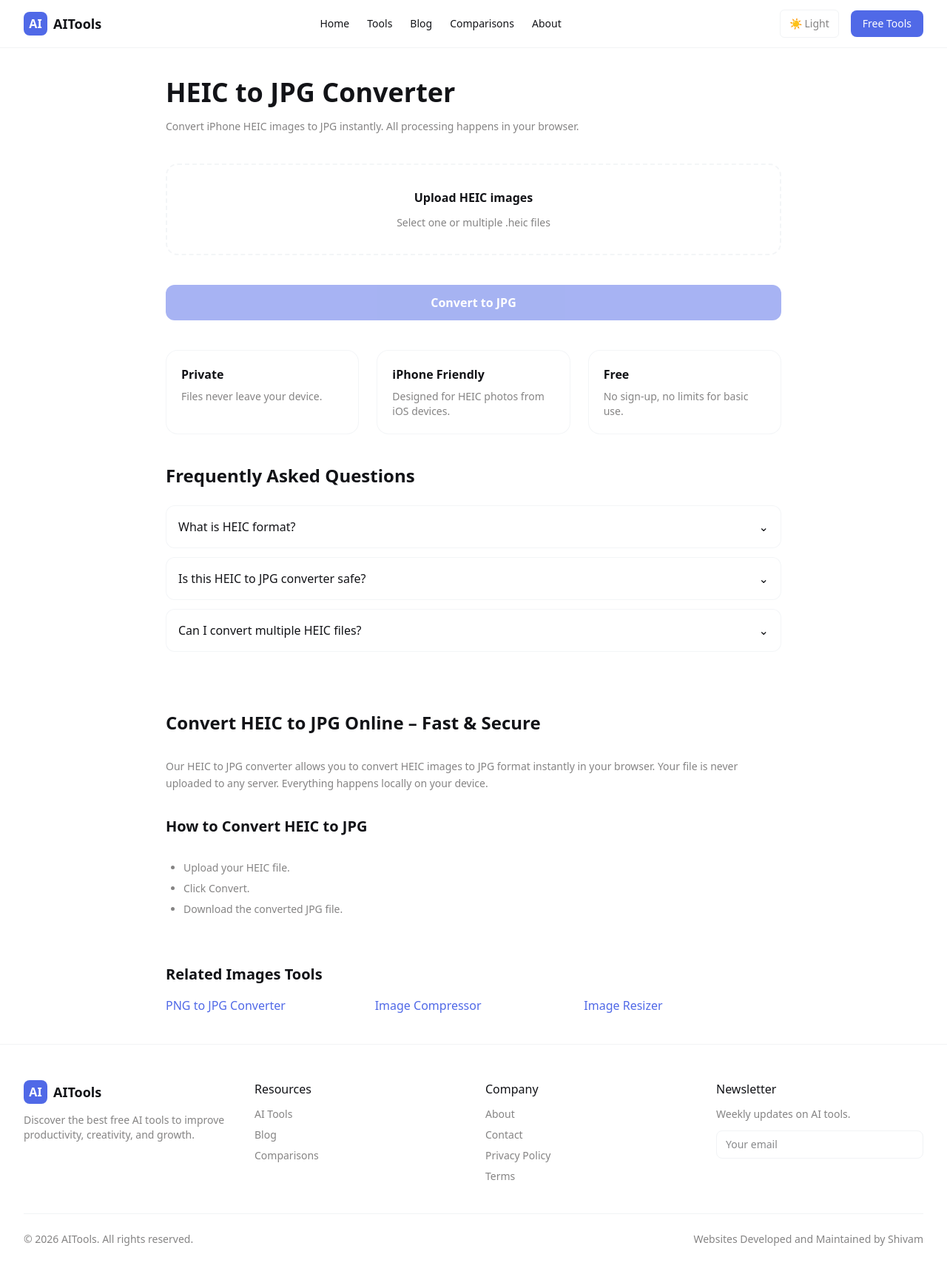
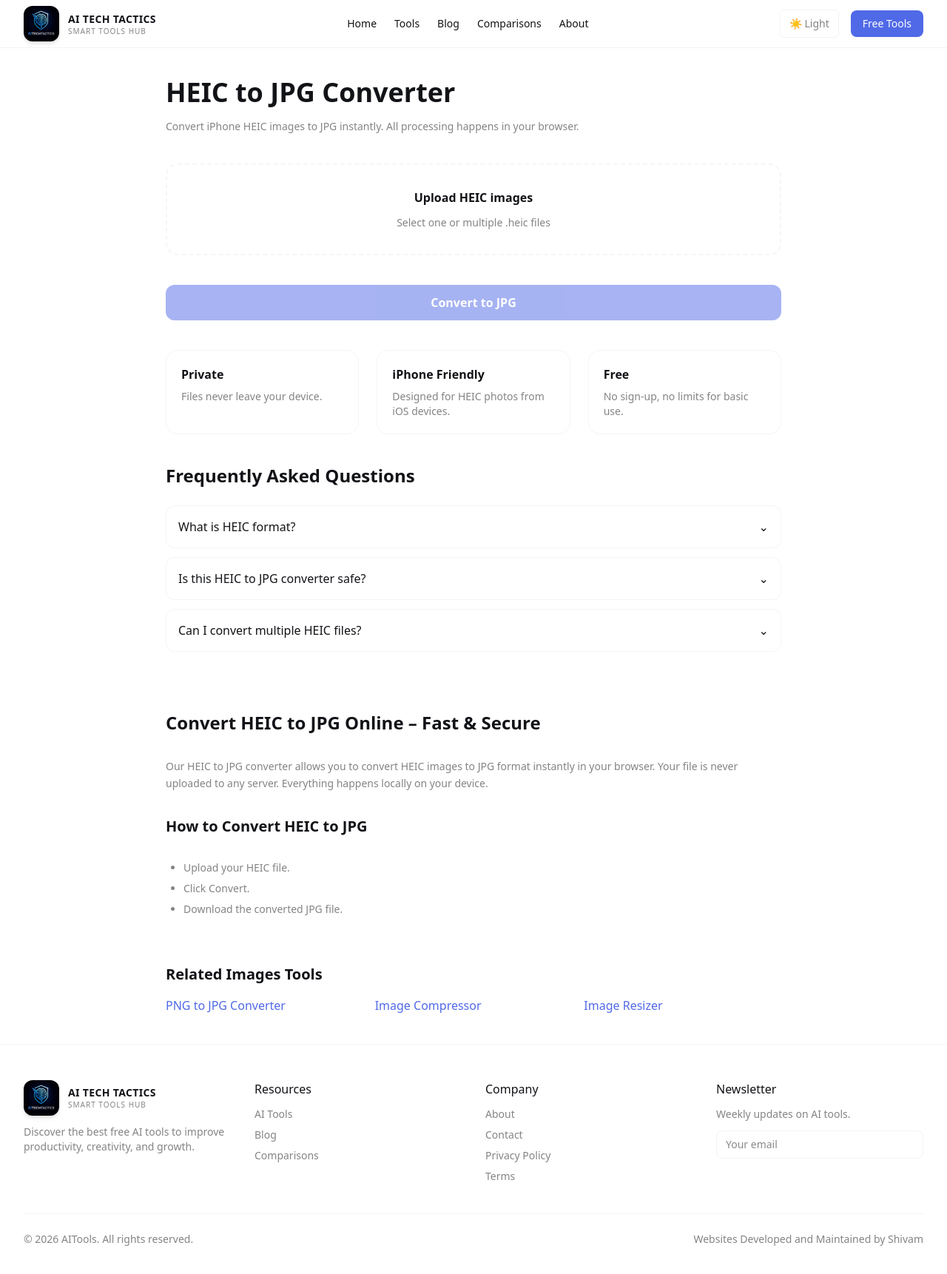
Before and after one commit to shiv-co/ai_tools, a Next.js app: page /tools/heic-to-jpg in a window 1280 px wide. Shown: the top 1722 px of the page at 74% size. Built offline with nearby package versions, Linux system fonts and the light colour scheme.

Commit message:
Refactor code structure for improved readability and maintainability

```diff
--- a/src/app/layout.js
+++ b/src/app/layout.js
@@ -20,7 +20,7 @@ export const metadata = {
     "PDF tools",
     "image tools",
     "text tools",
-    "AI productivity tools",
+    "Media productivity tools",
   ],
 
   openGraph: {
--- a/src/components/Footer.jsx
+++ b/src/components/Footer.jsx
@@ -1,5 +1,6 @@
 
-
+import Link from "next/link";
+import Image from "next/image";
 export default function Footer() {
   return (
     <footer className="border-t border-[var(--border)] bg-[var(--bg)]">
@@ -11,12 +12,32 @@ export default function Footer() {
           {/* Brand */}
           <div>
             <div className="flex items-center gap-2 mb-3">
-              <div className="w-8 h-8 rounded-lg bg-[var(--accent)] text-white flex items-center justify-center font-bold">
-                AI
-              </div>
-              <span className="font-semibold text-lg">
-                AITools
-              </span>
+             <Link
+  href="/"
+  className="group flex items-center gap-3 transition duration-300"
+>
+  {/* Logo */}
+  <div className="relative h-12 w-12 overflow-hidden rounded-xl shadow-md transition-transform duration-300 group-hover:scale-105">
+    <Image
+      src="/logo.png"
+      alt="AI Tech Tactics Logo"
+      fill
+      sizes="48px"
+      className="object-contain"
+      priority
+    />
+  </div>
+
+  {/* Brand Text */}
+  <div className="leading-tight">
+    <span className="block text-sm font-bold tracking-wide text-[var(--text-primary)] group-hover:text-[var(--accent)] transition">
+      AI TECH TACTICS
+    </span>
+    <span className="hidden sm:block text-[10px] uppercase tracking-widest text-[var(--text-secondary)]">
+      Smart Tools Hub
+    </span>
+  </div>
+</Link>
             </div>
             <p className="text-sm text-[var(--text-secondary)]">
               Discover the best free AI tools to improve productivity, creativity, and growth.
--- a/src/components/Header.jsx
+++ b/src/components/Header.jsx
@@ -2,6 +2,7 @@
 import { useState } from "react";
 import Link from "next/link";
 import ThemeToggle from "./ThemeToggle";
+import Image from "next/image";
 // import AboutPage from "@/app/about/about.js";
 
 export default function Header() {
@@ -12,12 +13,33 @@ export default function Header() {
       <div className="max-w-7xl mx-auto px-4 sm:px-6 lg:px-8">
         <div className="h-16 flex items-center justify-between">
           {/* Logo */}
-          <Link href="/" className="flex items-center gap-2">
-            <div className="w-8 h-8 rounded-lg bg-[var(--accent)] text-white flex items-center justify-center font-bold">
-              AI
-            </div>
-            <span className="font-semibold text-lg">AITools</span>
-          </Link>
+
+          <Link
+  href="/"
+  className="group flex items-center gap-3 transition duration-300"
+>
+  {/* Logo */}
+  <div className="relative h-12 w-12 overflow-hidden rounded-xl shadow-md transition-transform duration-300 group-hover:scale-105">
+    <Image
+      src="/logo.png"
+      alt="AI Tech Tactics Logo"
+      fill
+      sizes="48px"
+      className="object-contain"
+      priority
+    />
+  </div>
+
+  {/* Brand Text */}
+  <div className="leading-tight">
+    <span className="block text-sm font-bold tracking-wide text-[var(--text-primary)] group-hover:text-[var(--accent)] transition">
+      AI TECH TACTICS
+    </span>
+    <span className="hidden sm:block text-[10px] uppercase tracking-widest text-[var(--text-secondary)]">
+      Smart Tools Hub
+    </span>
+  </div>
+</Link>
 
           {/* Desktop Nav */}
           <nav className="hidden md:flex items-center gap-6 text-sm font-medium">
```
Also changed, not shown: public/logo.png (added).
